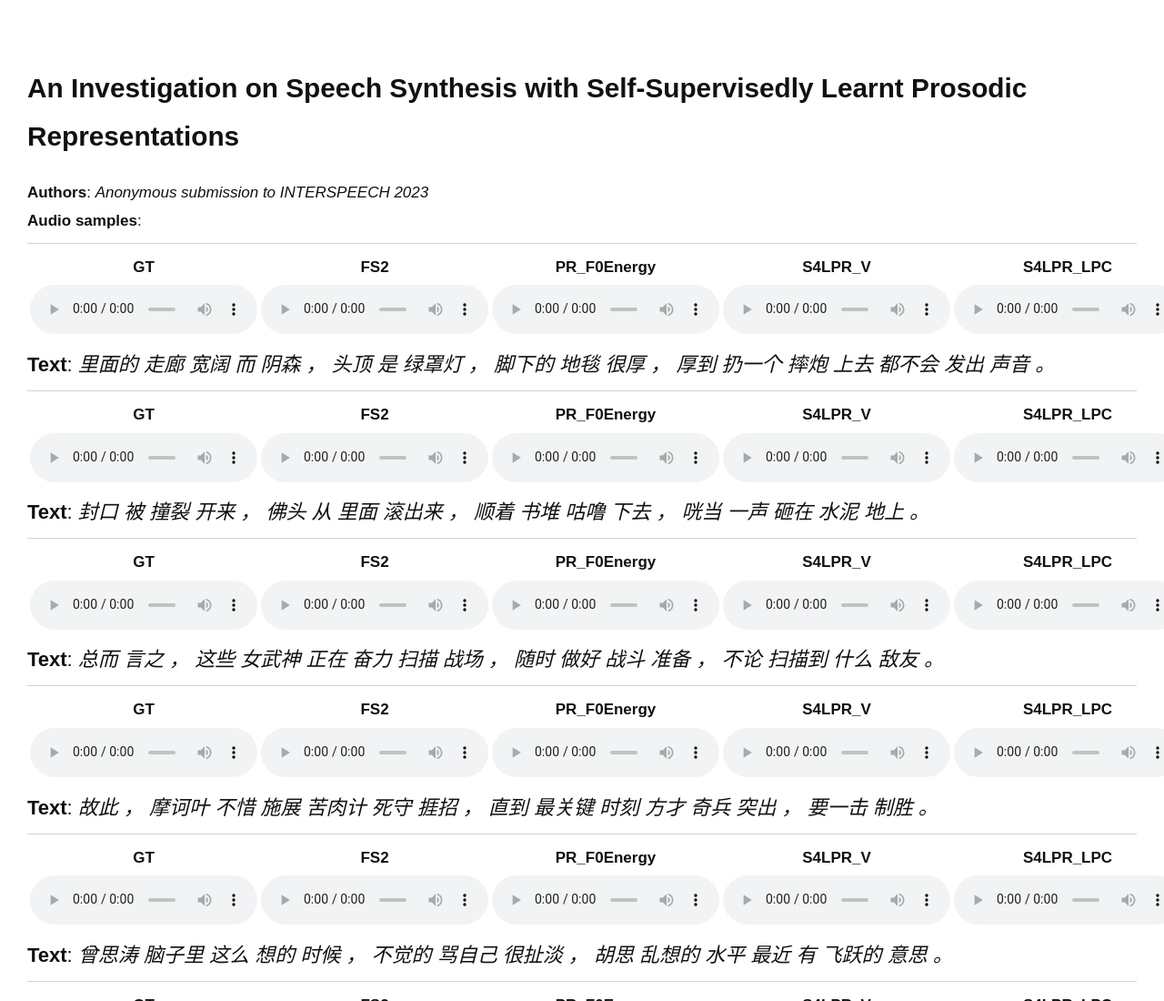
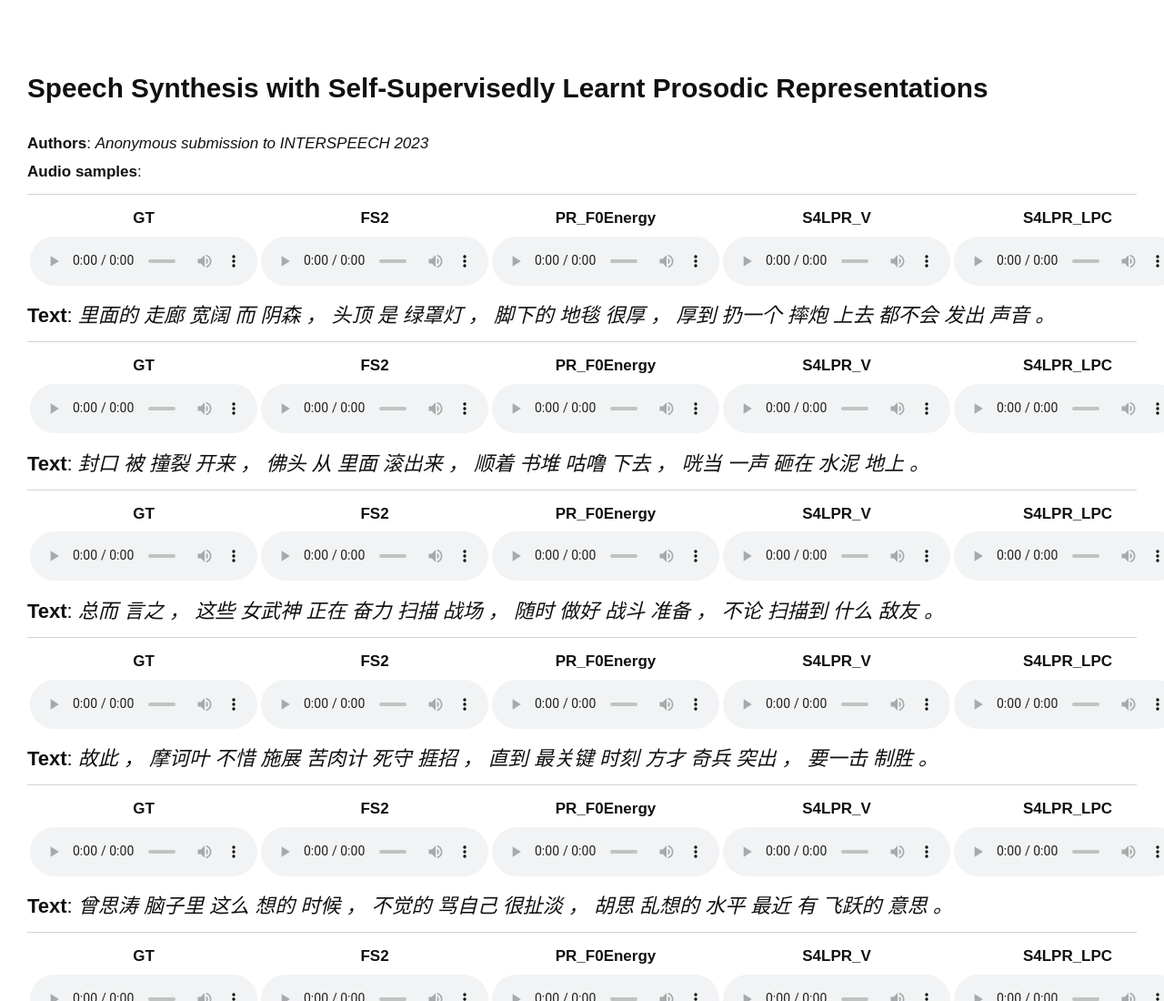
Before and after one commit to jsjnyjsll/ttsdemo, a plain HTML site: page index.html in a window 1280 px wide. Shown: the top 1100 px of the page at 91% size. Drawn offline with Linux system fonts and the light colour scheme.

Commit message:
update index

```diff
--- a/index.html
+++ b/index.html
@@ -34,7 +34,7 @@
 </head>
 
 <body>
-  <h1>An Investigation on Speech Synthesis with Self-Supervisedly Learnt Prosodic Representations</h1>
+  <h1>Speech Synthesis with Self-Supervisedly Learnt Prosodic Representations</h1>
   <p>
 
   <div><b>Authors</b>: <em>Anonymous submission to INTERSPEECH 2023</em></div>
```
